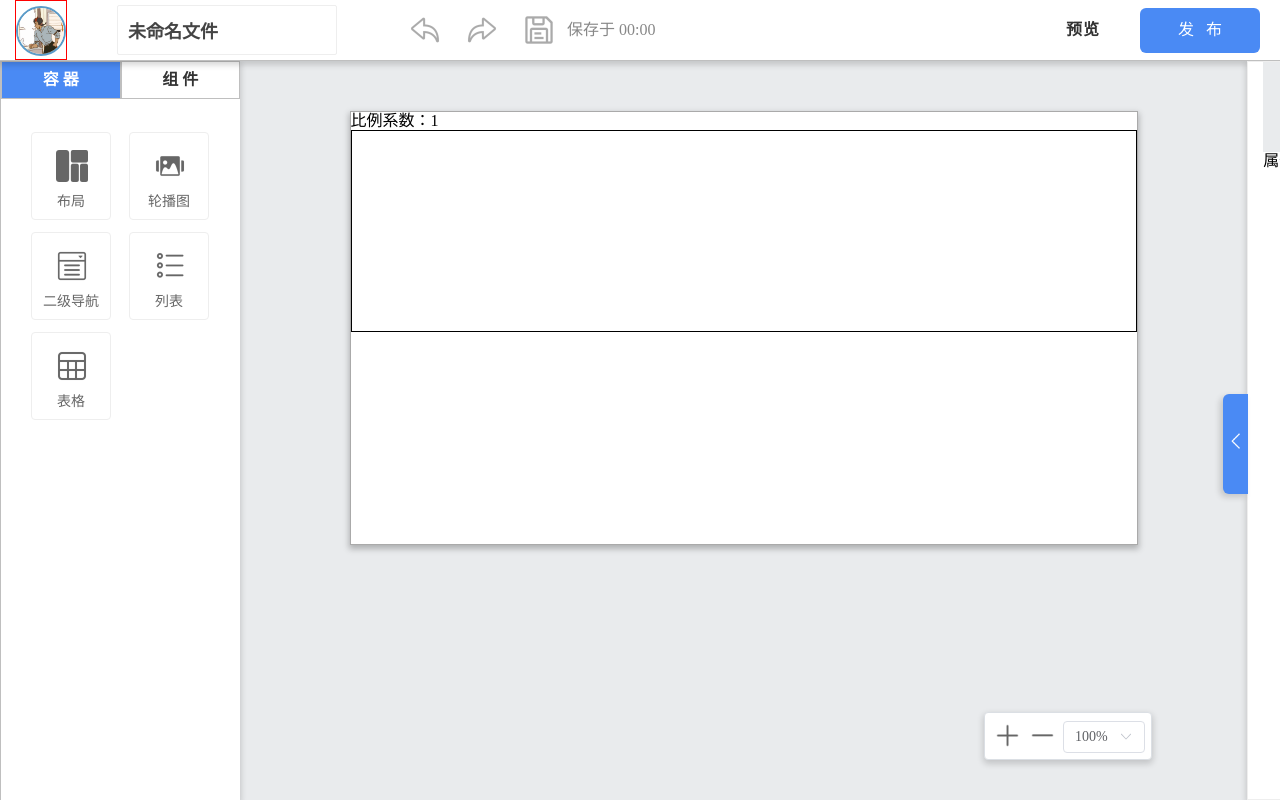
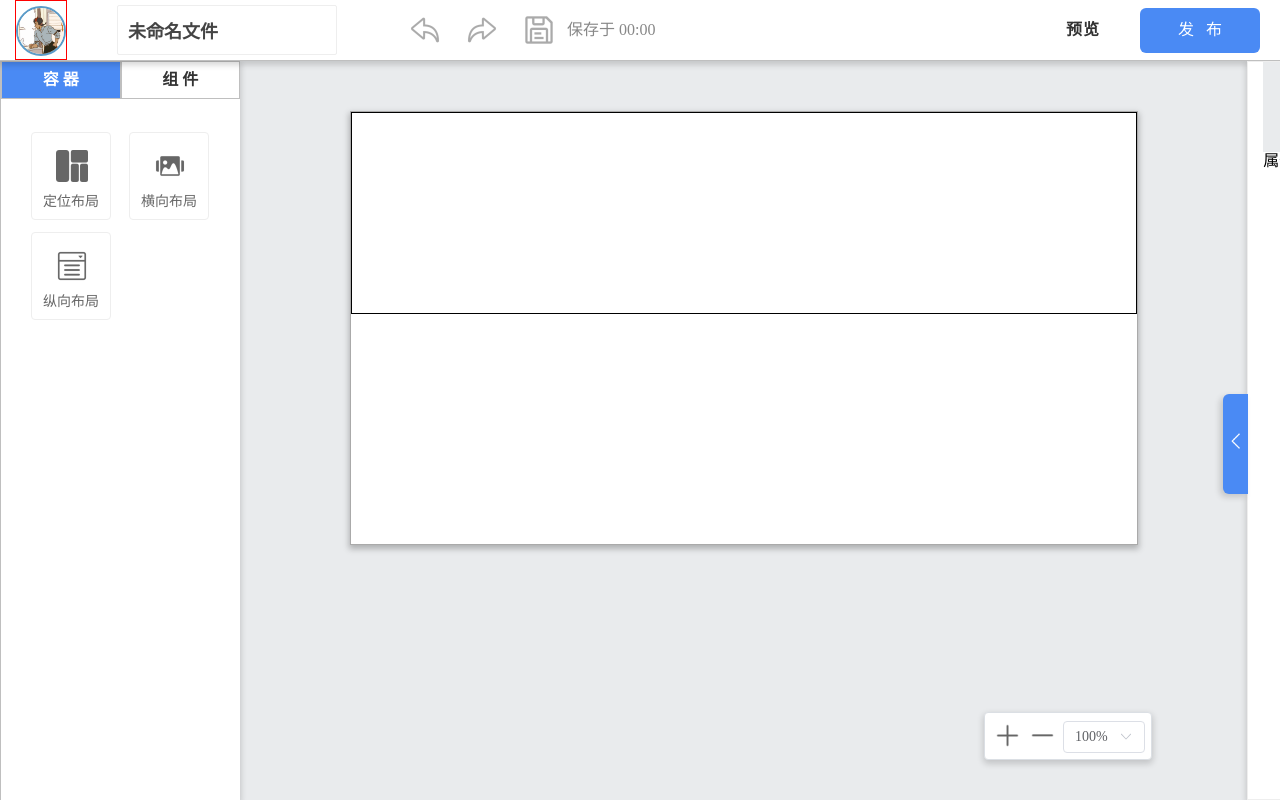
Before and after one commit to Runningsnails12/SelfDesign, a Vue app: page /projectEdit/1 in a window 1280 px wide. Built offline with nearby package versions, Linux system fonts and the light colour scheme.

Commit message:
function:add component to canvas

```diff
--- a/src/components/EditPageComponent/CanvasPage.vue
+++ b/src/components/EditPageComponent/CanvasPage.vue
@@ -1,7 +1,7 @@
 <template>
   <div id="outsidebox">
     <div id="canvas-page">
-      比例系数：{{ parseInt(scaleCoefficient) * 0.01 }}
+      <!-- 比例系数：{{ parseInt(scaleCoefficient) * 0.01 }} -->
       <the-root-component :root-node="root" />
     </div>
   </div>
--- a/src/components/EditPageComponent/ComponentPanel.vue
+++ b/src/components/EditPageComponent/ComponentPanel.vue
@@ -16,9 +16,12 @@
       :key="item.id"
       v-for="(item, index) in componentOptions"
     >
-      <!-- <p>{{ item.title }}</p> -->
       <ul>
-        <li v-for="p in item.componentData" :key="p.cid">
+        <li
+          v-for="p in item.componentData"
+          :key="p.cid"
+          @click="addComponent(p.template)"
+        >
           <img :src="p.img" />
           <span>{{ p.cname }}</span>
         </li>
@@ -28,6 +31,7 @@
 </template>
 <script>
 import {ref, reactive} from 'vue';
+import {useStore} from 'vuex';
 export default {
   name: 'ComponentPanel',
   setup() {
@@ -37,54 +41,94 @@ export default {
       {
         id: 1,
         tag: '容  器',
-        // title: '大组件',
         componentData: [
           {
             cid: 1,
-            cname: '布局',
+            cname: '定位布局',
             img: '/img/EditIcons/布局.png',
+            template: {
+              tag: 'PositionLayout',
+              style: {},
+              children: [],
+              event: [],
+            },
           },
           {
             cid: 2,
-            cname: '轮播图',
+            cname: '横向布局',
             img: '/img/EditIcons/轮播图.png',
+            template: {
+              tag: 'HorizontalLayout',
+              style: {},
+              children: [],
+              event: [],
+            },
           },
           {
             cid: 3,
-            cname: '二级导航',
+            cname: '纵向布局',
             img: '/img/EditIcons/二级导航.png',
+            template: {
+              tag: 'VerticalLayout',
+              style: {},
+              children: [],
+              event: [],
+            },
           },
-          {
-            cid: 4,
-            cname: '列表',
-            img: '/img/EditIcons/列表.png',
-          },
-          {
-            cid: 5,
-            cname: '表格',
-            img: '/img/EditIcons/表格.png',
-          },
+          // {
+          //   cid: 4,
+          //   cname: '列表',
+          //   img: '/img/EditIcons/列表.png',
+          // },
+          // {
+          //   cid: 5,
+          //   cname: '表格',
+          //   img: '/img/EditIcons/表格.png',
+          // },
         ],
       },
       {
         id: 2,
         tag: '组  件',
-        // title: '小组件',
         componentData: [
           {
             cid: 1,
             cname: '图片',
             img: '/img/EditIcons/图片.png',
+            template: {
+              tag: 'Image',
+              style: {},
+              values: {
+                url: '',
+              },
+              event: [],
+            },
           },
           {
             cid: 2,
             cname: '文本框',
             img: '/img/EditIcons/文本框.png',
+            template: {
+              tag: 'Text',
+              style: {},
+              values: {
+                content: '',
+              },
+              event: [],
+            },
           },
           {
             cid: 3,
             cname: '按钮',
             img: '/img/EditIcons/按钮.png',
+            template: {
+              tag: 'Button',
+              style: {},
+              values: {
+                content: '',
+              },
+              event: [],
+            },
           },
         ],
       },
@@ -95,10 +139,17 @@ export default {
       checkedOne.value = index;
     };
 
+    // 点击添加到画布
+    const store = useStore();
+    const addComponent = (node) => {
+      store.commit('editPage/addComponent', {node});
+    };
+
     return {
       checkedOne,
       componentOptions,
       tabChange,
+      addComponent,
     };
   },
 };
--- a/src/components/UserComponent/UserButton.vue
+++ b/src/components/UserComponent/UserButton.vue
@@ -1,11 +1,11 @@
 <script setup>
-import { computed } from 'vue';
+import {computed} from 'vue';
 
 const props = defineProps({
   text: {
     type: String,
-    default: ''
-  }
+    default: '',
+  },
 });
 
 const text = computed(() => props.text);
@@ -13,8 +13,8 @@ const text = computed(() => props.text);
 
 <script>
 export default {
-  name:'UserButton'
-}
+  name: 'UserButton',
+};
 </script>
 
 <template>
@@ -28,9 +28,9 @@ button {
   color: #666666;
   font-size: 16px;
 
-  background-color: #F5F5F5;
+  background-color: #f5f5f5;
   border-radius: 6px 6px 6px 6px;
-  border: 1px solid #DCDFE6;
+  border: 1px solid #dcdfe6;
   padding: 0.75em 1em;
 
   cursor: pointer;
--- a/src/components/UserComponent/UserLayoutHorizontal.vue
+++ b/src/components/UserComponent/UserLayoutHorizontal.vue
@@ -1,21 +1,17 @@
 <template>
-  <div
-    class="container"
-    :class="{ active: isActive }"
-    style="position: relative"
-  >
+  <div class="container" :class="{active: isActive}" style="position: relative">
     <component-decorator
       v-for="child in myChildren"
       :key="child.id"
       :id="child.id"
-      v-slot = "{data}"
+      v-slot="{data}"
     >
       <component
         @click.stop
         :is="componentMap.get(child.tag)"
-        v-bind = "data"
+        v-bind="data"
         :id="'component' + child.id"
-        style="position:relative"
+        style="position: relative"
         :style="child.tempStyle"
       />
     </component-decorator>
@@ -23,11 +19,10 @@
 </template>
 
 <script>
-import { toRefs } from '@vue/reactivity'
-import { useStore } from 'vuex'
-import { computed } from 'vue'
-import componentMap from './componentMap'
-
+import {toRefs} from '@vue/reactivity';
+import {useStore} from 'vuex';
+import {computed} from 'vue';
+import componentMap from './componentMap';
 
 export default {
   name: 'UserLayoutHorizontal',
@@ -39,24 +34,24 @@ export default {
     },
     myChildren: {
       type: Array,
-      default:[]
-    }
+      default: [],
+    },
   },
   setup(props) {
-    const { componentId } = toRefs(props)
-    const store = useStore()
+    const {componentId} = toRefs(props);
+    const store = useStore();
     let isActive = computed(
       () => componentId.value === store.state.editPage.activeContainerId
-    )
+    );
     return {
       isActive,
-      componentMap
-    }
+      componentMap,
+    };
   },
-}
+};
 </script>
 
-<style  scoped>
+<style scoped>
 .container {
   display: flex;
   border: 1px solid #000;
--- a/src/components/UserComponent/UserLayoutVertical.vue
+++ b/src/components/UserComponent/UserLayoutVertical.vue
@@ -1,9 +1,5 @@
 <template>
-  <div
-    class="container"
-    :class="{ active: isActive }"
-    style="position: relative"
-  >
+  <div class="container" :class="{active: isActive}" style="position: relative">
     <component-decorator
       v-for="child in myChildren"
       :key="child.id"
@@ -13,9 +9,9 @@
       <component
         @click.stop
         :is="componentMap.get(child.tag)"
-        v-bind = "data"
+        v-bind="data"
         :id="'component' + child.id"
-        style="position:relative"
+        style="position: relative"
         :style="child.tempStyle"
       />
     </component-decorator>
@@ -23,10 +19,10 @@
 </template>
 
 <script>
-import { toRefs } from '@vue/reactivity'
-import { useStore } from 'vuex'
-import { computed } from 'vue'
-import componentMap from './componentMap'
+import {toRefs} from '@vue/reactivity';
+import {useStore} from 'vuex';
+import {computed} from 'vue';
+import componentMap from './componentMap';
 export default {
   name: 'UserLayoutVertical',
   // tag
@@ -35,28 +31,27 @@ export default {
       type: Number,
       required: true,
     },
-    myChildren:{
-      type:Array,
-      default: []
-    }
+    myChildren: {
+      type: Array,
+      default: [],
+    },
   },
 
   setup(props) {
-
-    const { componentId } = toRefs(props)
-    const store = useStore()
+    const {componentId} = toRefs(props);
+    const store = useStore();
     let isActive = computed(
       () => componentId.value === store.state.editPage.activeContainerId
-    )
+    );
     return {
       isActive,
-      componentMap
-    }
+      componentMap,
+    };
   },
-}
+};
 </script>
 
-<style  scoped>
+<style scoped>
 .container {
   display: flex;
   border: 1px solid #000;
--- a/src/components/UserComponent/UserText.vue
+++ b/src/components/UserComponent/UserText.vue
@@ -1,16 +1,30 @@
 <script setup>
-import { computed } from 'vue';
+import {computed} from 'vue';
 
 const props = defineProps({
   value: {
     type: String,
-    default: ''
-  }
+    default: '',
+  },
 });
 
 const value = computed(() => props.value);
 </script>
 
+<script>
+export default {
+  name: 'UserText',
+};
+</script>
+
 <template>
   <p>{{ value }}</p>
 </template>
+
+<style scoped>
+p {
+  width: 100px;
+  height: 30px;
+  outline: 1px dashed #aaaaaa;
+}
+</style>
--- a/src/components/UserComponent/componentMap.js
+++ b/src/components/UserComponent/componentMap.js
@@ -1,2 +1,2 @@
-const componentMap = new Map([['Image', 'UserImage'], ['Text', 'UserInput'], ['Button', 'UserButton'], ['HorizontalLayout', 'UserLayoutHorizontal'], ['VerticalLayout', 'UserLayoutVertical']])
-export default componentMap
+const componentMap = new Map([['Image', 'UserImage'], ['Text', 'UserText'], ['Button', 'UserButton'], ['HorizontalLayout', 'UserLayoutHorizontal'], ['VerticalLayout', 'UserLayoutVertical']]);
+export default componentMap;
--- a/src/main.js
+++ b/src/main.js
@@ -6,6 +6,7 @@ import store from './store';
 
 import UserButton from './components/UserComponent/UserButton.vue';
 import UserImage from './components/UserComponent/UserImage.vue';
+import UserText from './components/UserComponent/UserText.vue';
 import UserLayoutVertical from './components/UserComponent/UserLayoutVertical.vue';
 import UserLayoutHorizontal from './components/UserComponent/UserLayoutHorizontal.vue';
 
@@ -14,6 +15,7 @@ import UserLayoutHorizontal from './components/UserComponent/UserLayoutHorizonta
 const app = createApp(App);
 app.component(UserButton.name,UserButton);
 app.component(UserImage.name,UserImage);
+app.component(UserText.name,UserText);
 app.component(UserLayoutHorizontal.name,UserLayoutHorizontal);
 app.component(UserLayoutVertical.name,UserLayoutVertical);
 app.use(router);
--- a/src/store/modules/editPage.js
+++ b/src/store/modules/editPage.js
@@ -51,7 +51,7 @@ function generateNode(nodeTemplate, parentId) {
     tag:nodeTemplate.tag,
     style: nodeTemplate.style? deepCopy(nodeTemplate.style) : {},
     values: nodeTemplate.values? deepCopy(nodeTemplate.values) : {},
-    events: nodeTemplate.events? deepCopy(nodeTemplate.envents) : [],
+    event: nodeTemplate.event? deepCopy(nodeTemplate.event) : [],
     tempStyle: {}, // 前端操作的时候有用
     children: [],
   };
@@ -73,7 +73,9 @@ function addComponent(state, {node, parentId = 1 }) {
     // 非根节点
     state.components.get(parentId).children.push(copyNode); // 构造树状数据
   }
-  node.children.forEach(child => addComponent(state, { node: child, parentId: copyNode.id }));
+  if(node.children) {
+    node.children.forEach(child => addComponent(state, { node: child, parentId: copyNode.id }));
+  }
 }
 
 
@@ -184,13 +186,13 @@ export default {
     },
 
     // 修改活动组件 events, 还在写。。。。。
-    setActiveComponentEvents(state, {events}){
+    setActiveComponentEvents(state, {event}){
       if (state.activeComponentId === -1) {
         return;
       }
-      const componentEvents = state.components.get(state.activeComponentId).events;
+      const componentEvents = state.components.get(state.activeComponentId).event;
       // 覆盖 style 原有属性值
-      // for (let key in events) {
+      // for (let key in event) {
       //   componentEvents[key] = events[key];
       // }
 
```
Also changed, not shown: src/components/UserComponent/UserImage.vue (+25 -30 lines).
